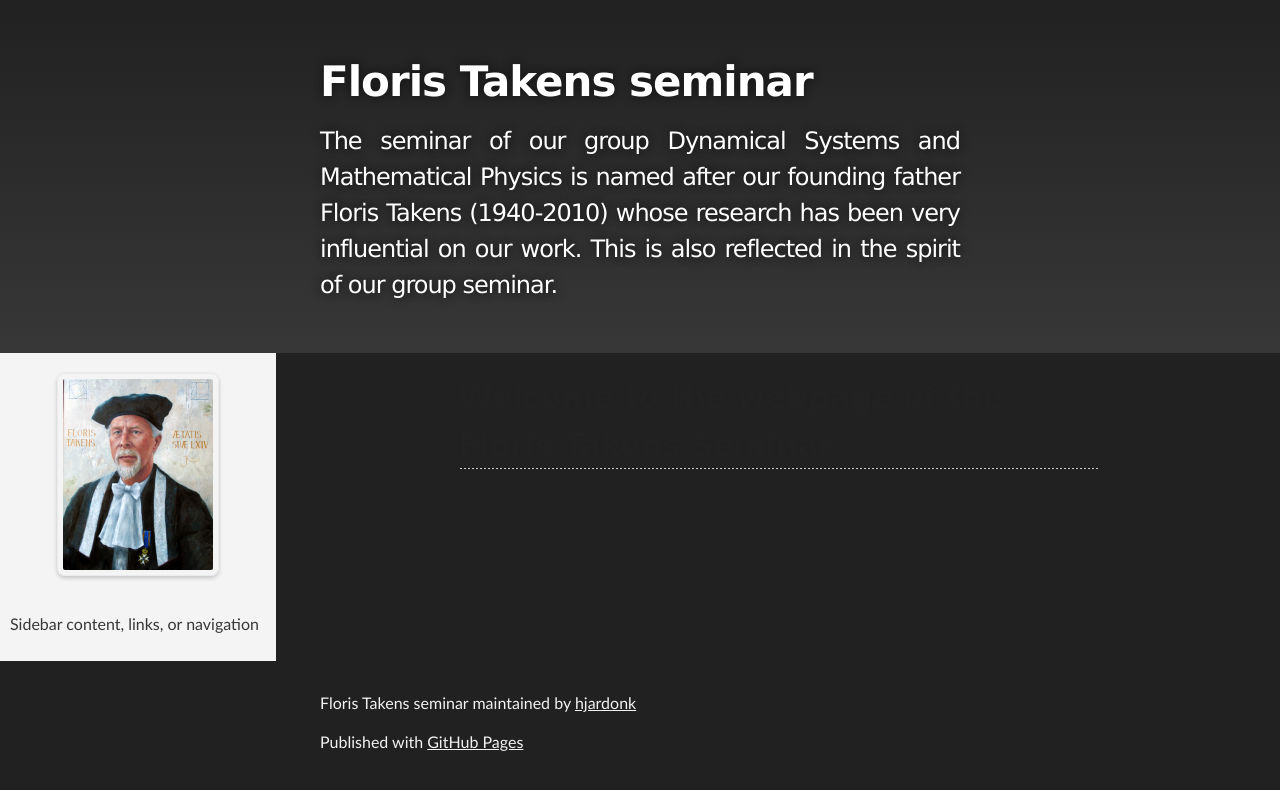
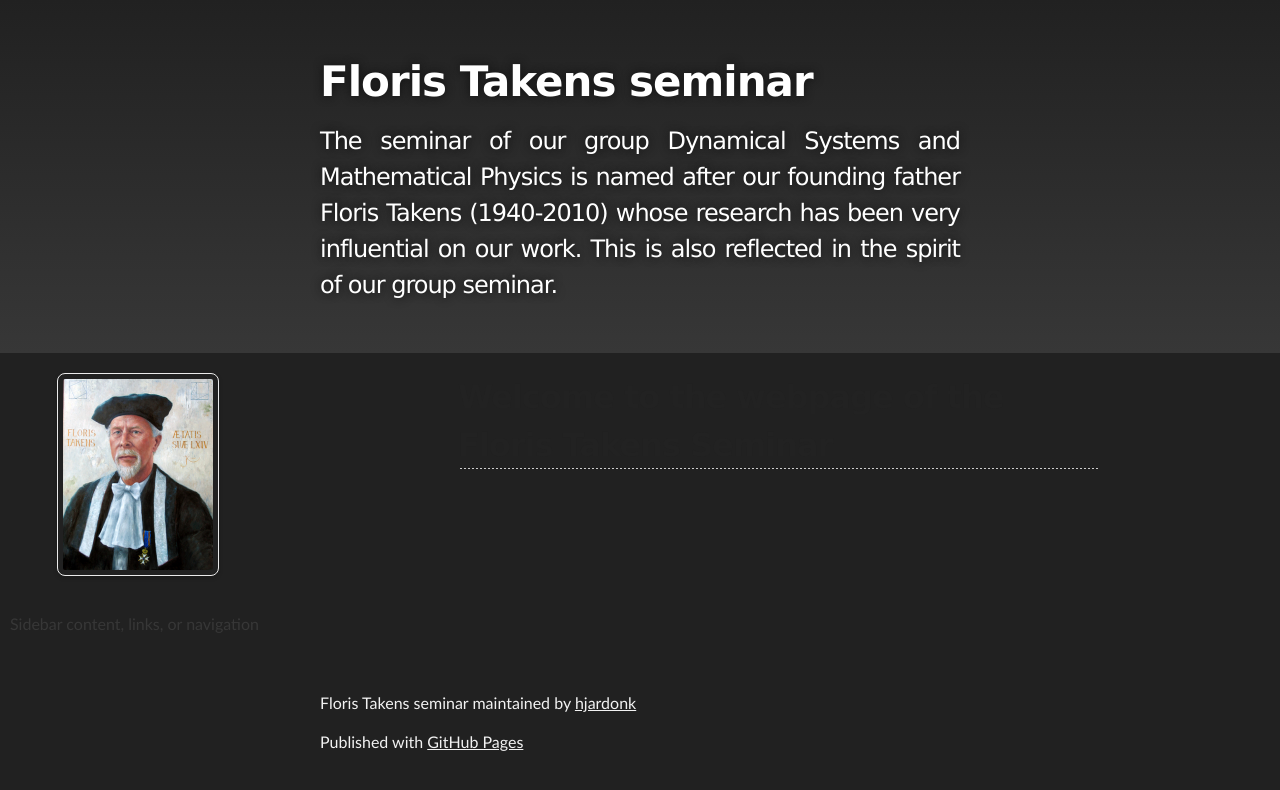
Before and after one commit to hjardonk/FlorisTakensSeminar, a Jekyll site: the page built from index.md, in a window 1280 px wide. Shown: the top 790 px of the page. Built offline with Jekyll 4.4.1, drawn with Linux system fonts in a browser that asks for light colours; our own code applies the rules of GitHub Pages for plain Markdown files.

Commit message:
Update style.scss

```diff
--- a/assets/css/style.scss
+++ b/assets/css/style.scss
@@ -37,7 +37,6 @@
     color: inherit; /* Ensures text color matches the rest of the page */
     width: 20%; /* Adjust this to control sidebar width */
     padding: 10px; /* Optional padding for sidebar content */
-    background-color: #f4f4f4; /* Light background for sidebar */
 }
 
 /* Sidebar photo styling */
```
